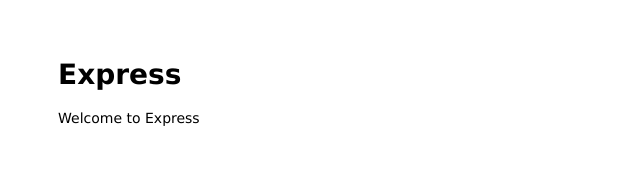
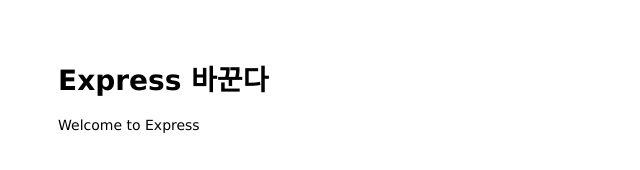
Before and after one commit to Joonmo-Ahn/mastering-git-github, a website: page public/index.html in a window 1280 px wide. Shown: the whole page, without its empty margins (0-640 px from the left). Drawn offline with Linux system fonts and the light colour scheme.

Commit message:
Change title and contents

```diff
--- a/public/index.html
+++ b/public/index.html
@@ -1,12 +1,12 @@
 <html>
 
 <head>
-  <title>Express</title>
+  <title>수정한다</title>
   <link rel="stylesheet" href="/stylesheets/style.css">
 </head>
 
 <body>
-  <h1>Express</h1>
+  <h1>Express 바꾼다</h1>
   <p>Welcome to Express</p>
 </body>
 
```
